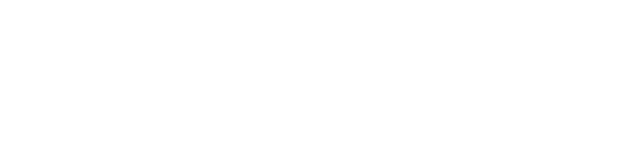
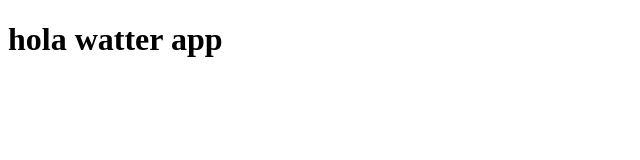
Before and after one commit to Mnerixbs/Water_app, a plain HTML site: page index.html in a window 1280 px wide. Shown: the whole page, without its empty margins (0-640 px from the left). Drawn offline with Linux system fonts and the light colour scheme.

Commit message:
Creacion del proyecto inicial Watter App

```diff
--- a/index.html
+++ b/index.html
@@ -6,6 +6,6 @@
     <title>Watter-App</title>
 </head>
 <body>
-
+    <h1>hola watter app</h1>
 </body>
 </html>
```
Also changed, not shown: images/404.png (added), images/clear.png (added), images/cloud.png (added), images/mist.png (added), images/rain.png (added), images/snow.png (added).
